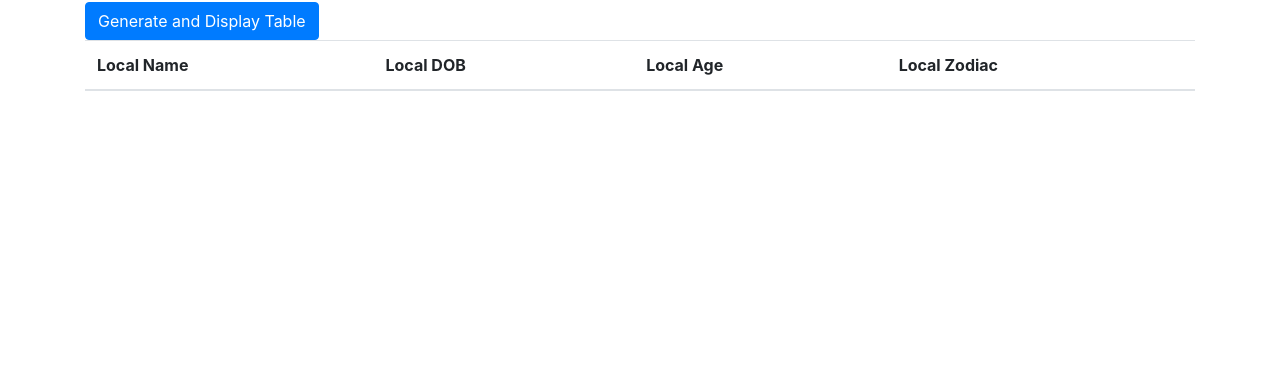
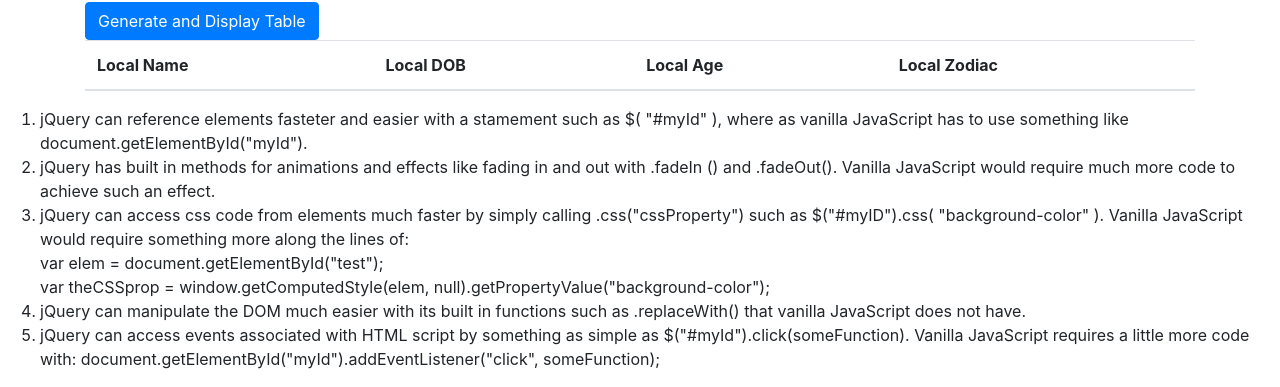
Before and after one commit to TCROC/pages, a plain HTML site: page Prog06/Revised Assignment/Prog06.html in a window 1280 px wide. Shown: the part 475-862 px from the top of the page. Before the commit the page ends 800 px from the top, so only its background shows below. Drawn offline with nearby package versions, Linux system fonts and the light colour scheme.

Commit message:
Added in 5 reasons for jQuery

```diff
--- a/Prog06/Revised Assignment/Prog06.html
+++ b/Prog06/Revised Assignment/Prog06.html
@@ -5,7 +5,7 @@
 <head>
     <meta charset="utf-8" />
     <meta http-equiv="X-UA-Compatible" content="IE=edge">
-    <title>Prog 4</title>
+    <title>Prog 6</title>
     <script src="https://code.jquery.com/jquery-3.3.1.min.js"
             integrity="sha256-FgpCb/KJQlLNfOu91ta32o/NMZxltwRo8QtmkMRdAu8="
             crossorigin="anonymous"></script>
@@ -68,6 +68,30 @@
             <tbody id="output-table"></tbody>
         </table>
     </div>
+
+    <ol>
+        <li>
+            jQuery can reference elements fasteter and easier with a stamement such as $( "#myId" ), where as vanilla JavaScript has to use something like document.getElementById("myId").
+        </li>
+        <li>
+            jQuery has built in methods for animations and effects like fading in and out with .fadeIn () and .fadeOut(). Vanilla JavaScript would require much more code to achieve such an effect.
+        </li>
+        <li>
+            jQuery can access css code from elements much faster by simply calling .css("cssProperty")</> such as $("#myID").css( "background-color" )</>. Vanilla JavaScript would
+            require something more along the lines of:
+            <br>
+                var elem = document.getElementById("test");
+            <br>
+                var theCSSprop = window.getComputedStyle(elem, null).getPropertyValue("background-color");
+        </li>
+        <li>
+            jQuery can manipulate the DOM much easier with its built in functions such as .replaceWith() that vanilla JavaScript does not have.
+        </li>
+        <li>
+            jQuery can access events associated with HTML script by something as simple as $("#myId").click(someFunction). Vanilla JavaScript requires a little
+            more code with: document.getElementById("myId").addEventListener("click", someFunction);
+        </li>
+    </ol>
 
     <script>
         var rowCount = 0
@@ -297,7 +321,7 @@
 
             let tbody = $("#output-table").html("")
 
-            $.each(objects, function(key, value){
+            $.each(objects, function (key, value) {
                 createRow(value).appendTo(tbody)
             })
         }
```
Also changed, not shown: index.html (+4 -0 lines), Prog06/Revised Assignment/prog06.css (deleted), Prog06/Revised Assignment/prog06.js (deleted).
